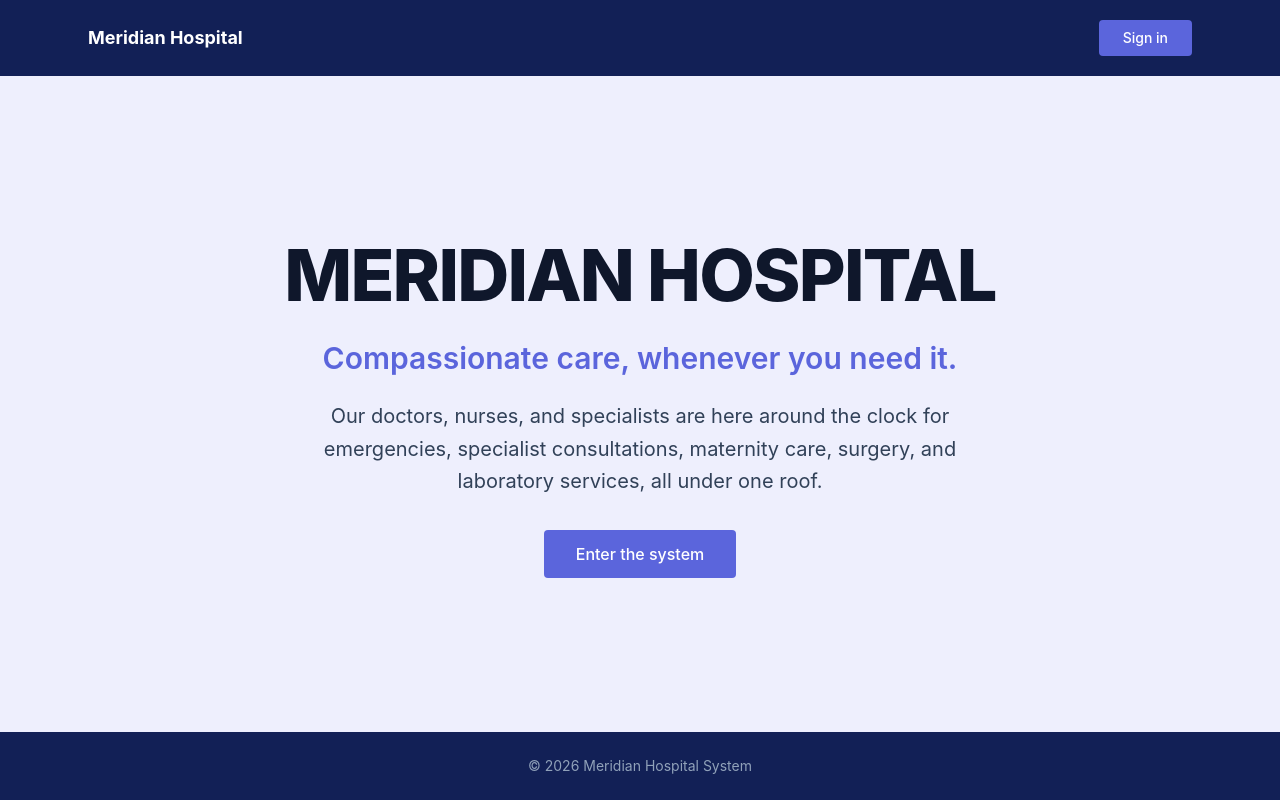
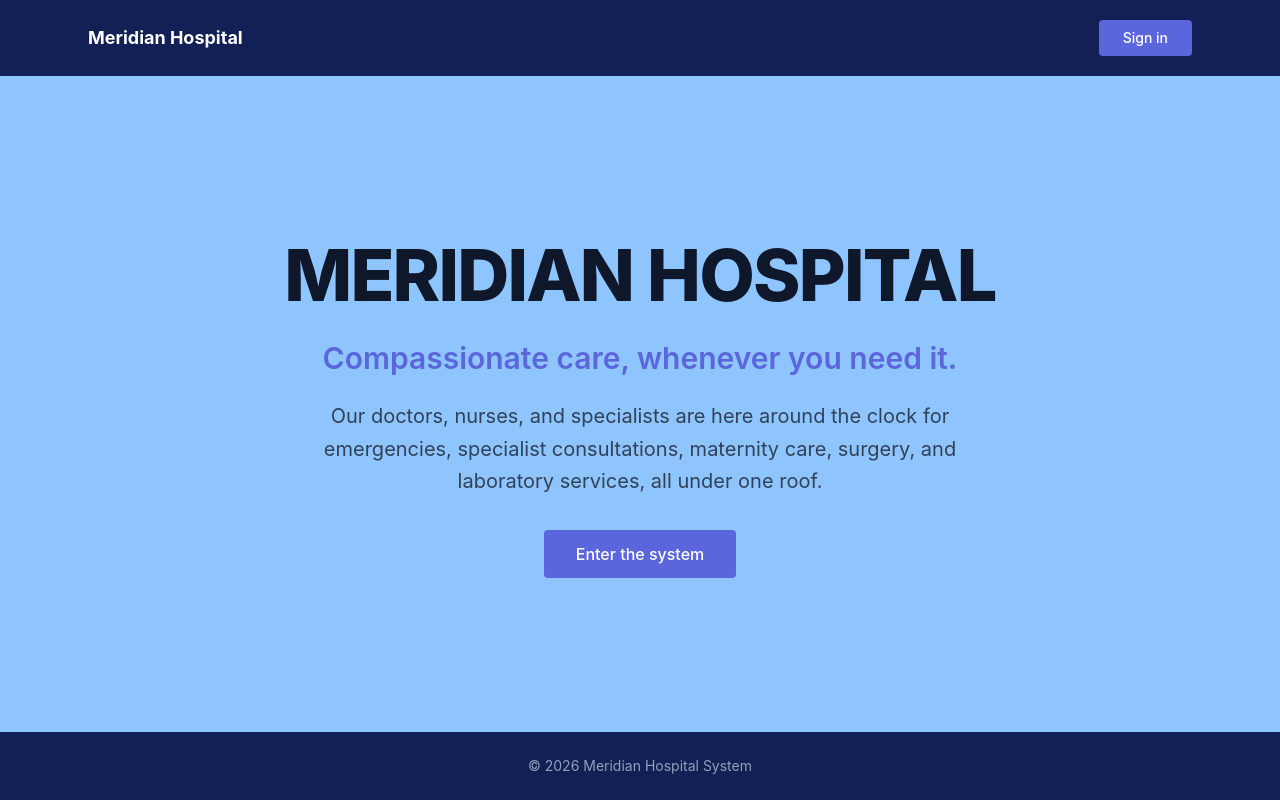
Before and after one commit to Jkosencha/Meridian-hospital-management-system, a React (Vite) app: page / in a window 1280 px wide. Built offline with nearby package versions, Linux system fonts and the light colour scheme.

Commit message:
modify landing page

```diff
--- a/src/pages/Landing.jsx
+++ b/src/pages/Landing.jsx
@@ -2,7 +2,7 @@ import { Link } from 'react-router-dom'
 
 export default function Landing() {
   return (
-    <div className="min-h-screen bg-brand-lavender flex flex-col">
+    <div className="min-h-screen bg-blue-300 flex flex-col">
       <header className="sticky top-0 z-10 bg-brand-navy">
         <div className="max-w-6xl mx-auto flex items-center justify-between px-6 py-5">
           <span className="text-lg font-bold text-white">Meridian Hospital</span>
```
